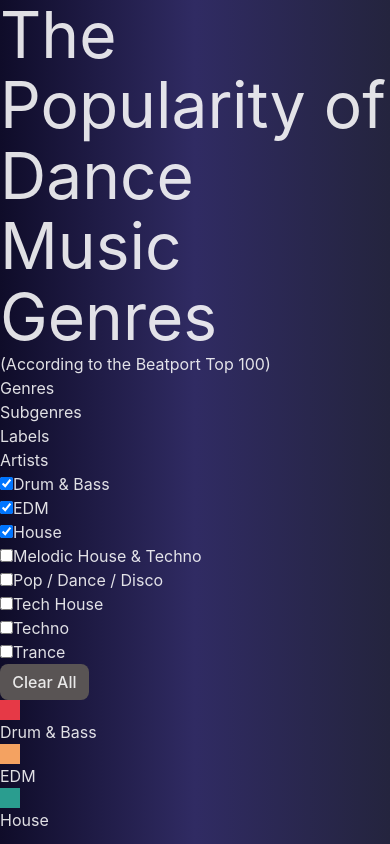
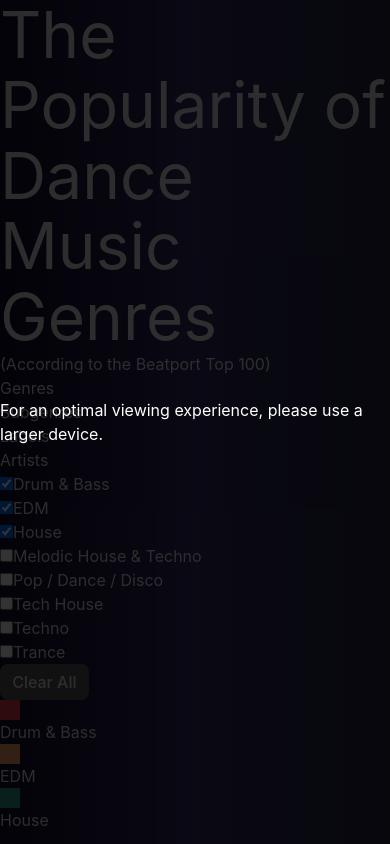
Before and after one commit to thomasfaddegon/beat-trends, a React (Vite) app: page / in a window 390 px wide. Shown: the top 844 px of the page. Built offline with nearby package versions, Linux system fonts and the light colour scheme.

Commit message:
added minimum device size

```diff
--- a/src/App.tsx
+++ b/src/App.tsx
@@ -6,6 +6,19 @@ import CategorySelector from "./CategorySelector";
 import { genres, subGenres, labels, artists } from "./fields";
 
 const App: React.FC = () => {
+  // Check screen size
+  const [isScreenSmall, setIsScreenSmall] = useState(window.innerWidth < 300);
+
+  useEffect(() => {
+    const checkScreenSize = () => {
+      setIsScreenSmall(window.innerWidth < 600);
+    };
+    checkScreenSize();
+    window.addEventListener("resize", checkScreenSize);
+
+    return () => window.removeEventListener("resize", checkScreenSize);
+  }, []);
+
   // Object to map category names to their respective data arrays
   const categoryDataMap = {
     Genres: genres,
@@ -99,7 +112,30 @@ const App: React.FC = () => {
   const sortedData = sortData(data);
 
   return (
-    <div className="min-h-screen flex justify-center pt-12">
+    <div className="min-h-screen flex justify-center pt-12 w-full">
+      <>
+        {isScreenSmall && (
+          <div
+            style={{
+              position: "fixed",
+              top: 0,
+              left: 0,
+              right: 0,
+              bottom: 0,
+              backgroundColor: "rgba(0, 0, 0, 0.8)",
+              color: "white",
+              display: "flex",
+              alignItems: "center",
+              justifyContent: "center",
+              zIndex: 1000,
+            }}
+          >
+            <p className="px-12 text-center text-xl">
+              For an optimal viewing experience, please use a larger device.
+            </p>
+          </div>
+        )}
+      </>
       <div className="max-w-screen-xl w-full flex flex-grow flex-col px-8">
         <h1 className="mb-4 text-5xl text-center">
           The Popularity of Dance Music Genres
```
